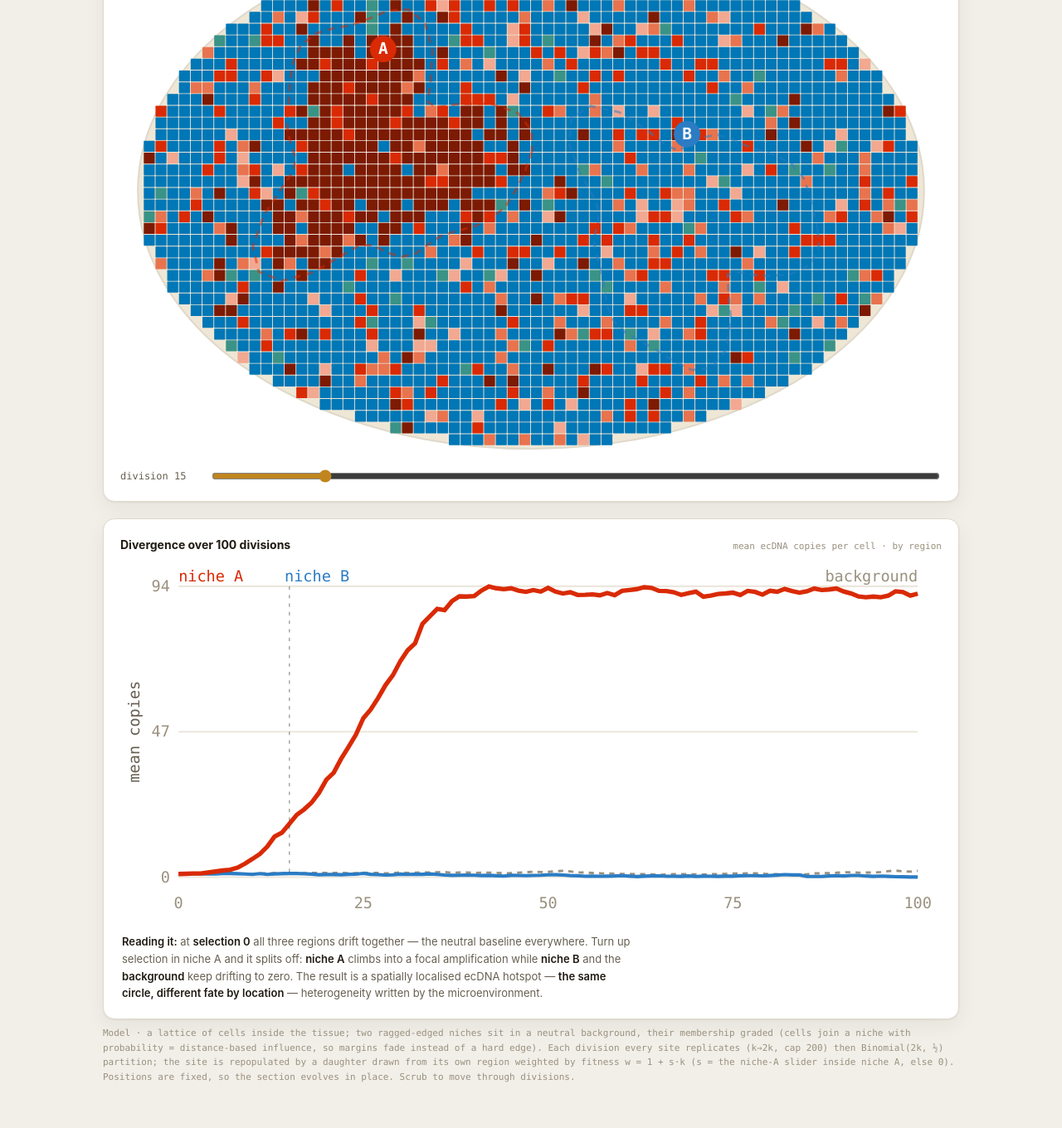
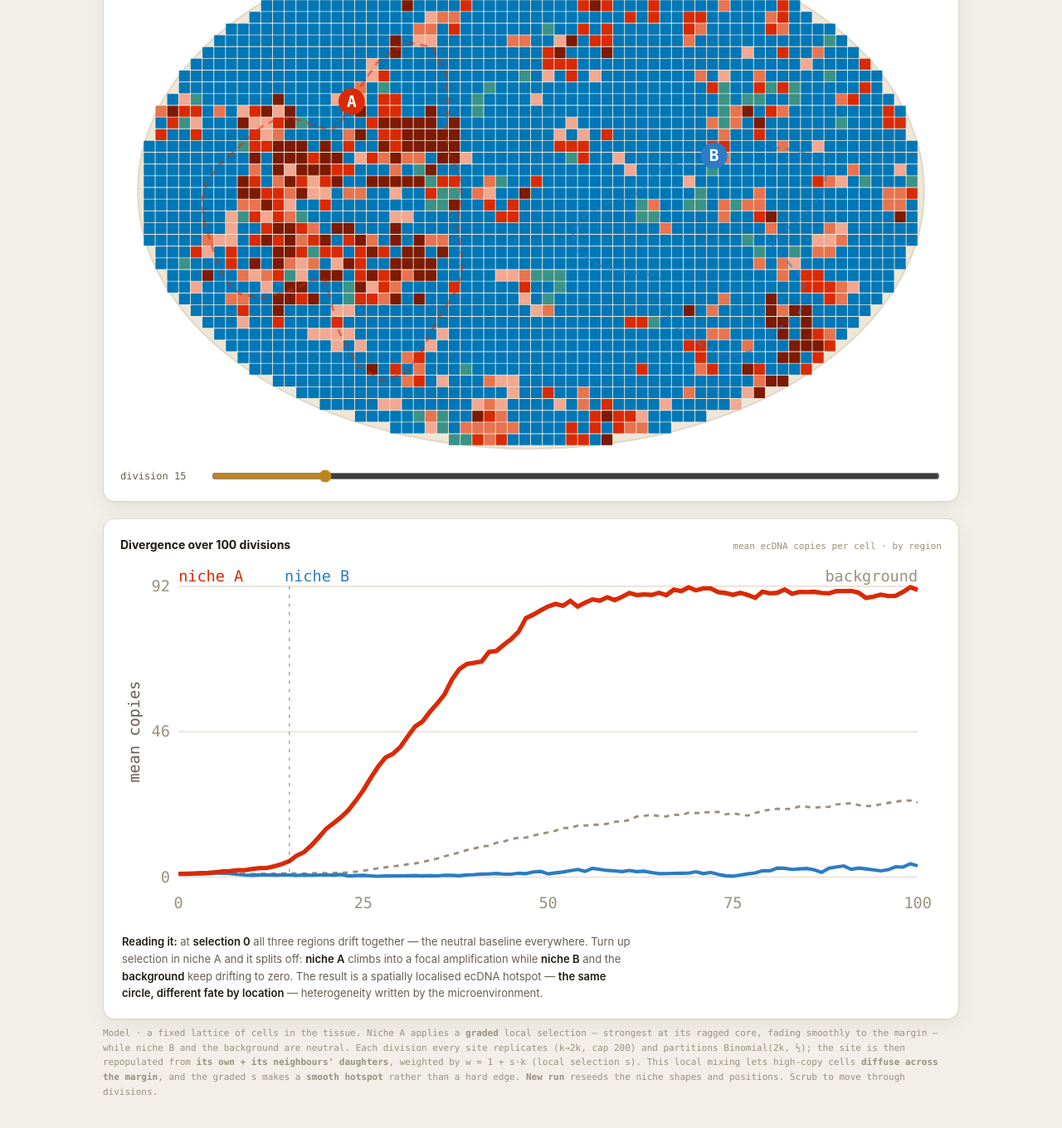
Before and after one commit to alhafidzhamdan/alhafidzhamdan.github.io, a Jekyll site: the page simulations/ecdna_spatial_niches_100div.html, which Jekyll copies as it is, in a window 1280 px wide and 1400 px high, scrolled down 640 px. Shown: the top 1360 px of the window at 83% size. Built offline with Jekyll 4.4.1, drawn with Linux system fonts in a browser that asks for light colours; part of the change alters nothing that is shown; some of the changed text lies outside the part shown.

Commit message:
spatial sim: graded local model — smooth gradient, faint diffusion, reseeded niches
Switch to a local (stepping-stone) update on a fixed site lattice with
8-neighbour lists: each site is repopulated from its own + neighbours'
daughters, weighted by w = 1 + s*k with s = graded niche-A influence.
This gives a smoothly graded hotspot (dense core -> faded margin) and lets
high-copy cells diffuse across the border; spatial inertia (SELF weight)
keeps the diffusion faint. Niche shapes and positions are now derived from
the seed, so New run redraws the tissue.

Signed-off-by: Alhafidz Hamdan <alhafidz.hamdan@ed.ac.uk>
Co-Authored-By: Claude Opus 4.8 <noreply@anthropic.com>

```diff
--- a/simulations/ecdna_spatial_niches_100div.html
+++ b/simulations/ecdna_spatial_niches_100div.html
@@ -124,11 +124,11 @@
       ecDNA hotspot — <b>the same circle, different fate by location</b> — heterogeneity written by the microenvironment.</p>
   </div>
 
-  <p class="hint">Model · a lattice of cells inside the tissue; two ragged-edged niches sit in a neutral background, their membership
-    graded (cells join a niche with probability = distance-based influence, so margins fade instead of a hard edge). Each division every
-    site replicates (k→2k, cap 200) then Binomial(2k, ½) partition; the site is repopulated by a daughter drawn from its own
-    region weighted by fitness w = 1 + s·k (s = the niche-A slider inside niche A, else 0). Positions are fixed, so the section
-    evolves in place. Scrub to move through divisions.</p>
+  <p class="hint">Model · a fixed lattice of cells in the tissue. Niche A applies a <b>graded</b> local selection — strongest at its ragged
+    core, fading smoothly to the margin — while niche B and the background are neutral. Each division every site replicates (k→2k,
+    cap 200) and partitions Binomial(2k, ½); the site is then repopulated from <b>its own + its neighbours' daughters</b>, weighted by
+    w = 1 + s·k (local selection s). This local mixing lets high-copy cells <b>diffuse across the margin</b>, and the graded s makes a
+    <b>smooth hotspot</b> rather than a hard edge. <b>New run</b> reseeds the niche shapes and positions. Scrub to move through divisions.</p>
 </div>
 
 <script>
@@ -150,49 +150,56 @@
   var W=560,H=380,CELL=8;
   // irregular niche outline radius at angle th (a few harmonics -> organic lobes)
   function nicheR(nn,th){return nn.r0*(1+0.24*Math.sin(3*th+nn.ph[0])+0.14*Math.sin(5*th+nn.ph[1])+0.08*Math.sin(7*th+nn.ph[2]));}
-  // graded membership 0..1: full inside the core, fading smoothly to 0 past the ragged edge
+  // niche influence 0..1: full in the core, smoothly fading to 0 past the ragged edge
   function nicheInf(nn,cx,cy){var dx=cx-nn.x,dy=cy-nn.y,d=Math.hypot(dx,dy),R=nicheR(nn,Math.atan2(dy,dx));
-    var Rin=R*0.5,Rout=R*1.16; if(d<=Rin)return 1; if(d>=Rout)return 0; var t=(Rout-d)/(Rout-Rin); return t*t*(3-2*t);}
-  var GEO=(function(){
-    var ex=W/2, ey=H/2+4, erx=W/2-14, ery=H/2-16;
-    var A={x:W*0.32,y:H*0.44,r0:W*0.145,ph:[0.9,2.1,4.0]};
-    var B={x:W*0.69,y:H*0.58,r0:W*0.135,ph:[2.4,0.7,5.1]};
-    var dith=mulberry32(24680); // fixed dither -> stable tissue architecture across sim seeds
-    var sites=[],groups=[[],[],[]]; // 0 background, 1 niche A, 2 niche B
-    for(var row=0;row*CELL<H;row++)for(var col=0;col*CELL<W;col++){
+    var Rin=R*0.42,Rout=R*1.20; if(d<=Rin)return 1; if(d>=Rout)return 0; var t=(Rout-d)/(Rout-Rin); return t*t*(3-2*t);}
+  var ELL={ex:W/2,ey:H/2+4,erx:W/2-14,ery:H/2-16};
+  // static lattice of sites inside the tissue + 8-neighbour lists (positions never change)
+  var SITES=(function(){
+    var s=[],idx={},cols=Math.ceil(W/CELL),rows=Math.ceil(H/CELL);
+    for(var row=0;row<rows;row++)for(var col=0;col<cols;col++){
       var cx=col*CELL+CELL/2, cy=row*CELL+CELL/2;
-      if(((cx-ex)/erx)*((cx-ex)/erx)+((cy-ey)/ery)*((cy-ey)/ery)>1) continue;
-      var ia=nicheInf(A,cx,cy), ib=nicheInf(B,cx,cy), reg=0;
-      // graded (dithered) membership: a cell joins a niche with prob = its influence,
-      // so the margin thins out into background instead of a hard circular edge.
-      if(ia>0 && dith()<ia) reg=1; else if(ib>0 && dith()<ib) reg=2;
-      groups[reg].push(sites.length);
-      sites.push({x:col*CELL,y:row*CELL,reg:reg});
+      if(((cx-ELL.ex)/ELL.erx)*((cx-ELL.ex)/ELL.erx)+((cy-ELL.ey)/ELL.ery)*((cy-ELL.ey)/ELL.ery)>1) continue;
+      idx[col+'_'+row]=s.length; s.push({x:col*CELL,y:row*CELL,cx:cx,cy:cy,col:col,row:row,nb:null});
     }
-    return {ex:ex,ey:ey,erx:erx,ery:ery,A:A,B:B,sites:sites,groups:groups};
+    s.forEach(function(st){var nb=[];for(var dr=-1;dr<=1;dr++)for(var dc=-1;dc<=1;dc++){if(!dc&&!dr)continue;var key=(st.col+dc)+'_'+(st.row+dr);if(key in idx)nb.push(idx[key]);}st.nb=nb;});
+    return s;
   })();
+  var N=SITES.length;
+  // niche shapes + positions derived from the seed, so "New run" redraws the tissue
+  function makeNiches(seed){var r=mulberry32((seed>>>0)^0x9e3779b9);function ph(){return r()*6.2832;}
+    return {A:{x:W*(0.26+0.10*r()),y:H*(0.37+0.18*r()),r0:W*(0.13+0.035*r()),ph:[ph(),ph(),ph()]},
+            B:{x:W*(0.60+0.13*r()),y:H*(0.42+0.20*r()),r0:W*(0.12+0.035*r()),ph:[ph(),ph(),ph()]}};}
   function blobPath(nn){var d='';for(var a=0;a<=360;a+=8){var th=a*Math.PI/180,R=nicheR(nn,th);
     d+=(a?' L':'M')+(nn.x+R*Math.cos(th)).toFixed(1)+','+(nn.y+R*Math.sin(th)).toFixed(1);}return d+' Z';}
 
   function simulate(seed,sA){
-    var rng=mulberry32(seed>>>0), sites=GEO.sites, n=sites.length, groups=GEO.groups;
-    var sReg=[0,sA,0];
-    var k=new Array(n).fill(1);
-    var snaps=[k.slice()];
+    var nich=makeNiches(seed), A=nich.A, B=nich.B;
+    // per-site selection weight = graded niche-A influence; coarse label only for trajectories
+    var sw=new Float64Array(N), reg=new Int8Array(N), i;
+    for(i=0;i<N;i++){var st=SITES[i],ia=nicheInf(A,st.cx,st.cy),ib=nicheInf(B,st.cx,st.cy);
+      sw[i]=ia; reg[i]=ia>=0.5?1:(ib>=0.5?2:0);}
+    var rng=mulberry32(seed>>>0), SELF=5; // spatial inertia: a site mostly keeps its own lineage -> faint diffusion
+    var k=new Array(N); for(i=0;i<N;i++)k[i]=1;
+    var snaps=[k.slice()], d1=new Array(N), d2=new Array(N);
+    var pool=new Float64Array(24), cum=new Float64Array(24);
     for(var g=1;g<=GENS;g++){
-      var nk=new Array(n);
-      for(var r=0;r<3;r++){
-        var idx=groups[r], s=sReg[r], pool=[], cum=[], tot=0, j;
-        for(j=0;j<idx.length;j++){var kk=k[idx[j]],two=Math.min(kk*2,KCAP),a=binom(two,rng);pool.push(a);pool.push(two-a);}
-        for(j=0;j<pool.length;j++){tot+=1+s*pool[j];cum.push(tot);}
-        for(j=0;j<idx.length;j++){nk[idx[j]]=tot>0?pool[bisect(cum,rng()*tot)]:0;}
+      for(i=0;i<N;i++){var two=Math.min(k[i]*2,KCAP),a=binom(two,rng);d1[i]=a;d2[i]=two-a;}
+      var nk=new Array(N);
+      for(i=0;i<N;i++){
+        var s=sA*sw[i], nb=SITES[i].nb, m=0, tot=0;
+        // local pool: this site's + each neighbour's daughters, weighted by w = 1 + s·k
+        // (local mixing => copy number diffuses across the margin; graded s => smooth gradient)
+        pool[m]=d1[i];tot+=SELF*(1+s*pool[m]);cum[m++]=tot; pool[m]=d2[i];tot+=SELF*(1+s*pool[m]);cum[m++]=tot;
+        for(var q=0;q<nb.length;q++){var j=nb[q];pool[m]=d1[j];tot+=1+s*pool[m];cum[m++]=tot;pool[m]=d2[j];tot+=1+s*pool[m];cum[m++]=tot;}
+        var x=rng()*tot, lo=0, hi=m-1; while(lo<hi){var mid=(lo+hi)>>1;if(cum[mid]<x)lo=mid+1;else hi=mid;}
+        nk[i]=pool[lo];
       }
       k=nk; snaps.push(k.slice());
     }
-    // per-region mean-copy trajectory
-    var traj=[[],[],[]];
-    for(g=0;g<=GENS;g++){var sums=[0,0,0];for(r=0;r<3;r++){var idx=groups[r],sm=0;for(j=0;j<idx.length;j++)sm+=snaps[g][idx[j]];traj[r].push(idx.length?sm/idx.length:0);}}
-    return {snaps:snaps, traj:traj};
+    var traj=[[],[],[]], cnt=[0,0,0]; for(i=0;i<N;i++)cnt[reg[i]]++;
+    for(g=0;g<=GENS;g++){var sm=[0,0,0];for(i=0;i<N;i++)sm[reg[i]]+=snaps[g][i];for(var rr=0;rr<3;rr++)traj[rr].push(cnt[rr]?sm[rr]/cnt[rr]:0);}
+    return {snaps:snaps, traj:traj, A:A, B:B};
   }
 
   var state={seed:5,sA:0.09,div:15,sim:null};
@@ -201,9 +208,9 @@
   // ---- bird's-eye tumour section -------------------------------------------
   function renderMap(){
     var svg=document.getElementById('map');svg.textContent='';var c=C();
-    var snap=state.sim.snaps[state.div], sites=GEO.sites;
+    var snap=state.sim.snaps[state.div], sites=SITES;
     // tissue body
-    svg.appendChild(el('ellipse',{cx:GEO.ex,cy:GEO.ey,rx:GEO.erx+2,ry:GEO.ery+2,fill:c.tissue,stroke:c.line,'stroke-width':1.2}));
+    svg.appendChild(el('ellipse',{cx:ELL.ex,cy:ELL.ey,rx:ELL.erx+2,ry:ELL.ery+2,fill:c.tissue,stroke:c.line,'stroke-width':1.2}));
     // cells
     for(var i=0;i<sites.length;i++){var s=sites[i];
       svg.appendChild(el('rect',{x:s.x,y:s.y,width:CELL-0.5,height:CELL-0.5,fill:cellColor(snap[i]),rx:0.4}));}
@@ -214,7 +221,7 @@
       svg.appendChild(el('circle',{cx:nn.x,cy:by,r:9,fill:col}));
       var t=el('text',{x:nn.x,y:by+3.5,'font-size':11,fill:'#fff','text-anchor':'middle','font-weight':'bold'});t.textContent=lab;svg.appendChild(t);
     }
-    niche(GEO.A,c.amp,'A'); niche(GEO.B,c.nb,'B');
+    niche(state.sim.A,c.amp,'A'); niche(state.sim.B,c.nb,'B');
     document.getElementById('map-sub').textContent="bird's-eye · niche A selected, niche B + background neutral · division "+state.div;
   }
 
```
